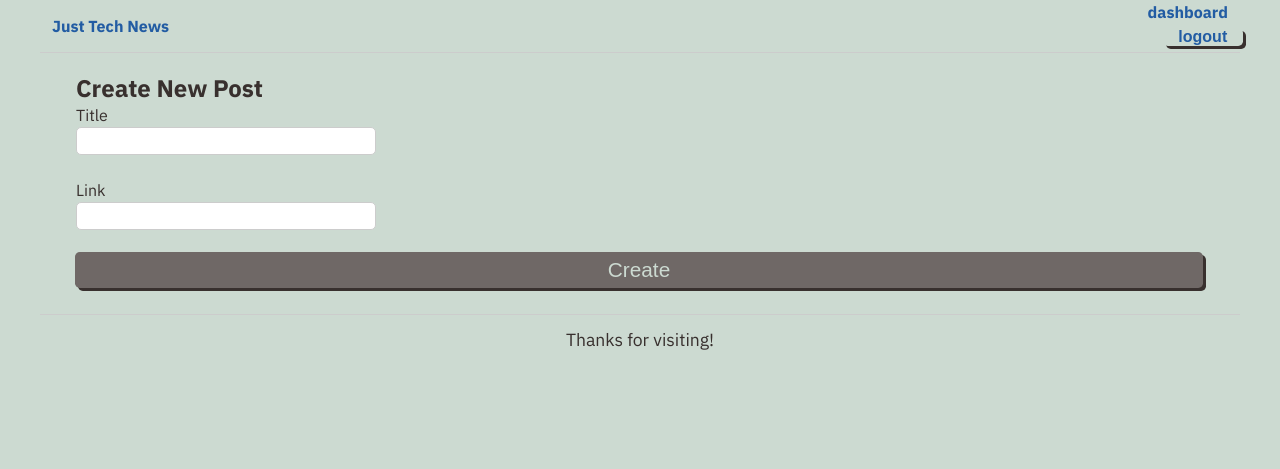
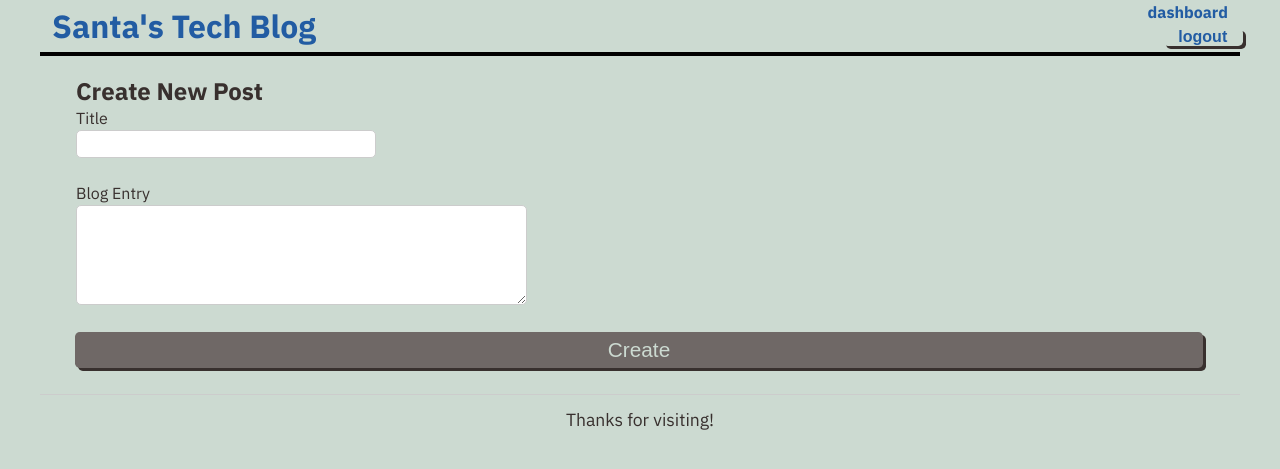
Before and after one commit to cheesecakeassassin/santas-tech-blog, a Node server app: page /dashboard in a window 1280 px wide. Shown: the top 469 px of the page. Run offline with Node 20, Linux system fonts and the light colour scheme; a user stored in the database is signed in; data that the repository does not hold is empty; some libraries are stand-ins or nearby versions.

Commit message:
creating functionality for writing and displaying blog posts

```diff
--- a/controllers/api/user-routes.js
+++ b/controllers/api/user-routes.js
@@ -22,7 +22,7 @@ router.get('/:id', (req, res) => {
     include: [
       {
         model: Post,
-        attributes: ['id', 'title', 'post_url', 'created_at']
+        attributes: ['id', 'title', 'blog_entry', 'created_at']
       },
       {
         model: Comment,
--- a/controllers/dashboard-routes.js
+++ b/controllers/dashboard-routes.js
@@ -13,7 +13,7 @@ router.get('/', withAuth, (req, res) => {
     },
     attributes: [
       'id',
-      'post_url',
+      'blog_entry',
       'title',
       'created_at',
       [sequelize.literal('(SELECT COUNT(*) FROM vote WHERE post.id = vote.post_id)'), 'vote_count']
@@ -47,7 +47,7 @@ router.get('/edit/:id', withAuth, (req, res) => {
   Post.findByPk(req.params.id, {
     attributes: [
       'id',
-      'post_url',
+      'blog_entry',
       'title',
       'created_at',
       [sequelize.literal('(SELECT COUNT(*) FROM vote WHERE post.id = vote.post_id)'), 'vote_count']
--- a/controllers/home-routes.js
+++ b/controllers/home-routes.js
@@ -8,7 +8,7 @@ router.get('/', (req, res) => {
   Post.findAll({
     attributes: [
       'id',
-      'post_url',
+      'blog_entry',
       'title',
       'created_at',
       [sequelize.literal('(SELECT COUNT(*) FROM vote WHERE post.id = vote.post_id)'), 'vote_count']
@@ -50,7 +50,7 @@ router.get('/post/:id', (req, res) => {
     },
     attributes: [
       'id',
-      'post_url',
+      'blog_entry',
       'title',
       'created_at',
       [sequelize.literal('(SELECT COUNT(*) FROM vote WHERE post.id = vote.post_id)'), 'vote_count']
--- a/models/Post.js
+++ b/models/Post.js
@@ -13,7 +13,7 @@ class Post extends Model {
         },
         attributes: [
           'id',
-          'post_url',
+          'blog_entry',
           'title',
           'created_at',
           [sequelize.literal('(SELECT COUNT(*) FROM vote WHERE post.id = vote.post_id)'), 'vote_count']
@@ -46,11 +46,11 @@ Post.init(
       type: DataTypes.STRING,
       allowNull: false
     },
-    post_url: {
+    blog_entry: {
       type: DataTypes.STRING,
       allowNull: false,
       validate: {
-        isURL: true
+        len: [1]
       }
     },
     user_id: {
--- a/public/javascript/add-post.js
+++ b/public/javascript/add-post.js
@@ -2,13 +2,13 @@ async function newFormHandler(event) {
   event.preventDefault();
 
   const title = document.querySelector('input[name="post-title"]').value;
-  const post_url = document.querySelector('input[name="post-url"]').value;
+  const blog_entry = document.querySelector('textarea[name="blog-entry"]').value;
 
   const response = await fetch(`/api/posts`, {
     method: 'POST',
     body: JSON.stringify({
       title,
-      post_url
+      blog_entry
     }),
     headers: {
       'Content-Type': 'application/json'
--- a/public/stylesheets/style.css
+++ b/public/stylesheets/style.css
@@ -239,15 +239,11 @@ p {
 }
 
 header {
-  border-bottom: 1px solid #ccc;
+  border-bottom: 4px solid rgb(0, 0, 0);
   display: flex;
   justify-content: space-between;
   align-items: center;
   padding: 0 1%;
-}
-
-header h1 {
-  font-size: 1em;
 }
 
 .card-header {
--- a/views/dashboard.handlebars
+++ b/views/dashboard.handlebars
@@ -7,8 +7,8 @@
       <input type="text" id="post-title" name="post-title" />
     </div>
     <div>
-      <label for="post-url">Link</label>
-      <input id="post-url" name="post-url" />
+      <label for="blog-entry">Blog Entry</label>
+      <textarea id="blog-entry" name="blog-entry"></textarea>
     </div>
     <button type="submit" class="btn">Create</button>
   </form>
--- a/views/edit-post.handlebars
+++ b/views/edit-post.handlebars
@@ -6,7 +6,7 @@
   <form class="edit-post-form">
     <div>
       <input name="post-title" type="text" value="{{post.title}}" />
-      <span>({{format_url post.post_url}})</span>
+      <p>({{post.blog_entry}})</p>
     </div>
     <div>
       {{post.vote_count}} {{format_plural "point" post.vote_count}} by you on {{format_date post.created_at}}
--- a/views/layouts/main.handlebars
+++ b/views/layouts/main.handlebars
@@ -14,7 +14,7 @@
   <div class="wrapper">
     <header>
       <h1>
-        <a href="/">Just Tech News</a>
+        <a href="/">Santa's Tech Blog</a>
       </h1>
       <nav>
         {{#if loggedIn}}
--- a/views/partials/post-info.handlebars
+++ b/views/partials/post-info.handlebars
@@ -1,7 +1,7 @@
 <article class="post">
   <div class="title">
-    <a href="{{post_url}}" target="_blank">{{title}}</a>
-    <span>({{format_url post_url}})</span>
+    <h3><a >{{title}}</a></h3>
+    <p>{{blog_entry}}</p>
   </div>
   <div class="meta">
     {{vote_count}} {{format_plural "point" vote_count}} by {{user.username}} on {{format_date created_at}}
```
Also changed, not shown: controllers/api/post-routes.js (+4 -4 lines), seeds/post-seeds.js (+20 -20 lines).
